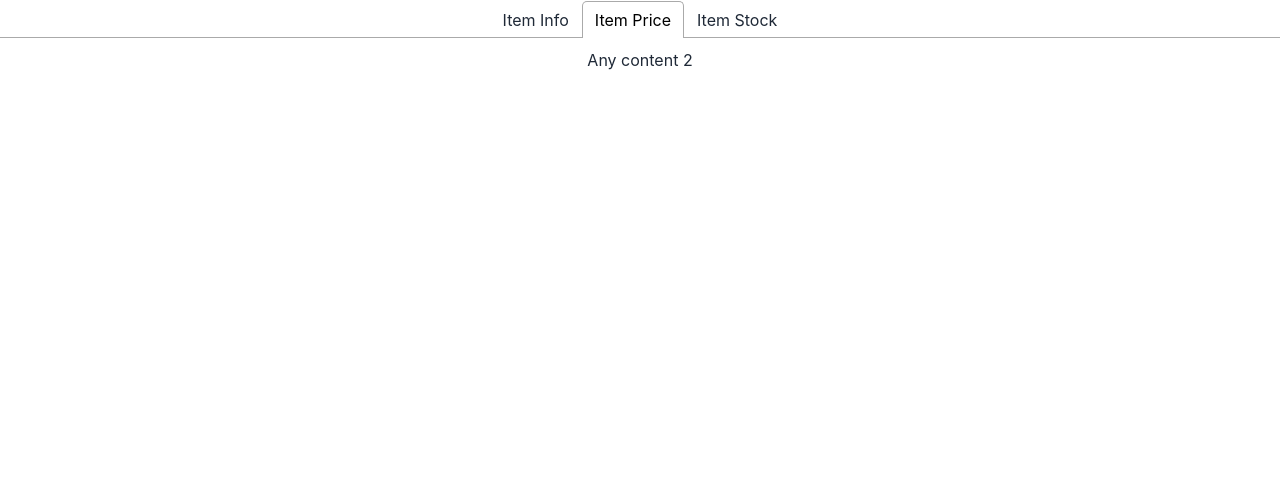
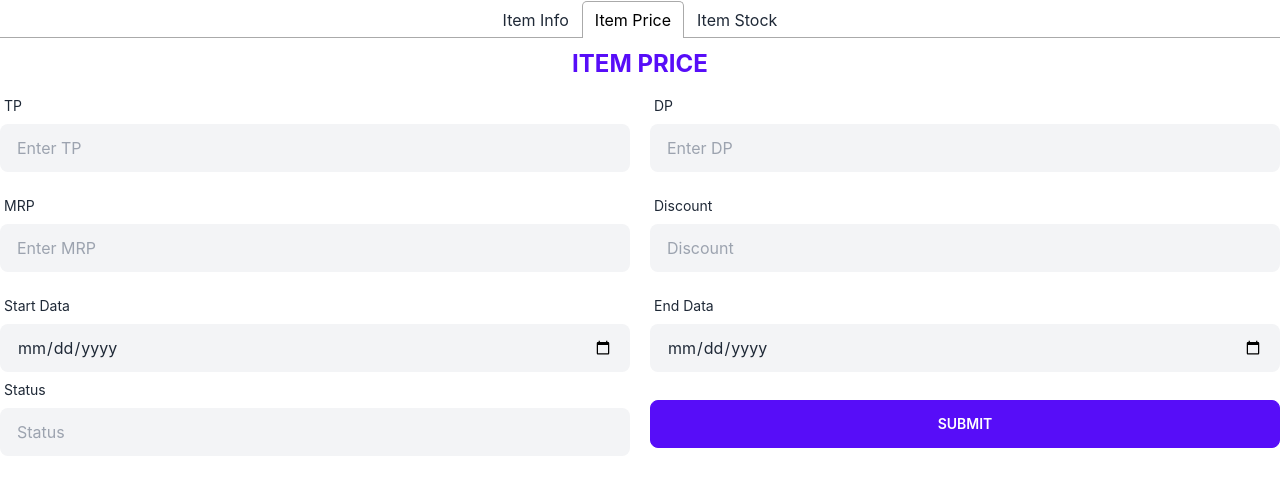
Before and after one commit to md-najmul-haque/medical-store-software, a React (Create React App) app: page / in a window 1280 px wide. Both pictures are taken after a click on the tab "Item Price". Shown: the top 486 px of the page. Built offline with nearby package versions, Linux system fonts and the light colour scheme.

Commit message:
item price entry form create

```diff
--- a/src/components/ItemForm.js
+++ b/src/components/ItemForm.js
@@ -2,12 +2,13 @@ import React from 'react';
 import { Tab, Tabs, TabList, TabPanel } from 'react-tabs';
 import 'react-tabs/style/react-tabs.css';
 import ItemInfo from './ItemInfo';
+import ItemPrice from './ItemPrice';
 
 
 const ItemForm = () => {
 
     return (
-        <>
+        <div className='container mx-auto'>
             <Tabs>
                 <TabList>
                     <Tab>Item Info</Tab>
@@ -19,14 +20,14 @@ const ItemForm = () => {
                     <ItemInfo />
                 </TabPanel>
                 <TabPanel>
-                    <h2>Any content 2</h2>
+                    <ItemPrice />
                 </TabPanel>
                 <TabPanel>
                     <h2>Any content 2</h2>
                 </TabPanel>
             </Tabs>
 
-        </>
+        </div>
     );
 };
 
--- /dev/null
+++ b/src/components/ItemPrice.js
@@ -0,0 +1,138 @@
+import React from 'react'
+import { useForm } from 'react-hook-form';
+
+const ItemPrice = () => {
+    const { register, formState: { errors }, handleSubmit, reset } = useForm();
+    const onSubmit = data => console.log(data)
+
+    return (
+        <div className="container mx-auto">
+            <h2 className="text-center text-2xl uppercase font-bold text-primary mb-2">Item Price</h2>
+
+            <form onSubmit={handleSubmit(onSubmit)}>
+                <div className='grid grid-cols-2 gap-x-5'>
+                    <div className="form-control w-full">
+                        <label className="label">
+                            <span className="label-text">TP</span>
+                        </label>
+                        <input
+                            type="text"
+                            placeholder="Enter TP"
+                            className="input bg-gray-100 w-full "
+                            {...register("tp", {
+                                required: {
+                                    value: true,
+                                    message: 'TP is required'
+                                }
+                            })} />
+                        <label className="label">
+                            {errors.tp?.type === 'required' && <span className="label-text-alt text-red-500">{errors.tp.message}</span>}
+                        </label>
+                    </div>
+
+                    <div className="form-control w-full ">
+                        <label className="label">
+                            <span className="label-text">DP</span>
+                        </label>
+                        <input
+                            type="text"
+                            placeholder="Enter DP"
+                            className="input bg-gray-100 w-full "
+                            {...register("dp", {
+                                required: {
+                                    value: true,
+                                    message: 'DP is required'
+                                }
+                            })} />
+                        <label className="label">
+                            {errors.dp?.type === 'required' && <span className="label-text-alt text-red-500">{errors.dp.message}</span>}
+                        </label>
+                    </div>
+
+                    <div className="form-control w-full ">
+                        <label className="label">
+                            <span className="label-text">MRP</span>
+                        </label>
+                        <input
+                            type="number"
+                            placeholder="Enter MRP"
+                            className="input bg-gray-100 w-full "
+                            {...register("mrp", {
+                                required: {
+                                    value: true,
+                                    message: 'MRP is required'
+                                }
+                            })} />
+                        <label className="label">
+                            {errors.mrp?.type === 'required' && <span className="label-text-alt text-red-500">{errors.mrp.message}</span>}
+                        </label>
+                    </div>
+
+                    <div className="form-control w-full">
+                        <label className="label">
+                            <span className="label-text">Discount</span>
+                        </label>
+                        <input
+                            type="text"
+                            placeholder="Discount"
+                            className="input bg-gray-100 w-full "
+                            {...register("discount")} />
+                    </div>
+
+
+                    <div className="form-control w-full ">
+                        <label className="label">
+                            <span className="label-text">Start Data</span>
+                        </label>
+                        <input
+                            type="date"
+                            placeholder="Start Date"
+                            className="input bg-gray-100 w-full "
+                            {...register("startData", {
+                                valueAsDate: true,
+                            })}
+                        />
+                    </div>
+
+                    <div className="form-control w-full ">
+                        <label className="label">
+                            <span className="label-text">End Data</span>
+                        </label>
+                        <input
+                            type="date"
+                            placeholder="End Date"
+                            className="input bg-gray-100 w-full "
+                            {...register("endData", {
+                                valueAsDate: true,
+                            })}
+                        />
+                    </div>
+
+                    <div className="form-control w-full ">
+                        <label className="label">
+                            <span className="label-text">Status</span>
+                        </label>
+                        <input
+                            type="text"
+                            placeholder="Status"
+                            className="input bg-gray-100 w-full "
+                            {...register("status", {
+                                required: {
+                                    value: true,
+                                    message: 'Status is required'
+                                }
+                            })} />
+                        <label className="label">
+                            {errors.status?.type === 'required' && <span className="label-text-alt text-red-500">{errors.status.message}</span>}
+                        </label>
+                    </div>
+
+                    <input type="submit" className="btn w-full btn-primary text-white mt-7" value='Submit' />
+                </div>
+            </form>
+
+        </div>
+    )
+}
+
+export default ItemPrice
--- /dev/null
+++ b/src/components/ItemStock.js
@@ -0,0 +1,10 @@
+import React from 'react'
+
+const ItemStock = () => {
+
+    return (
+        <div>ItemStock</div>
+    )
+}
+
+export default ItemStock
```
Also changed, not shown: src/components/ItemInfo.js (+26 -26 lines).
